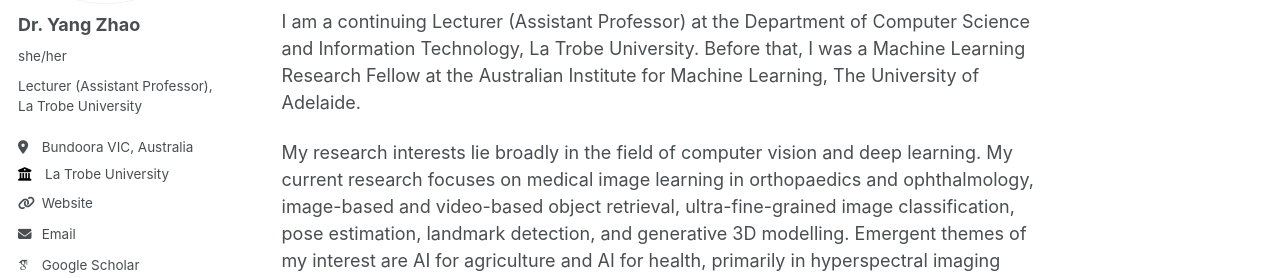
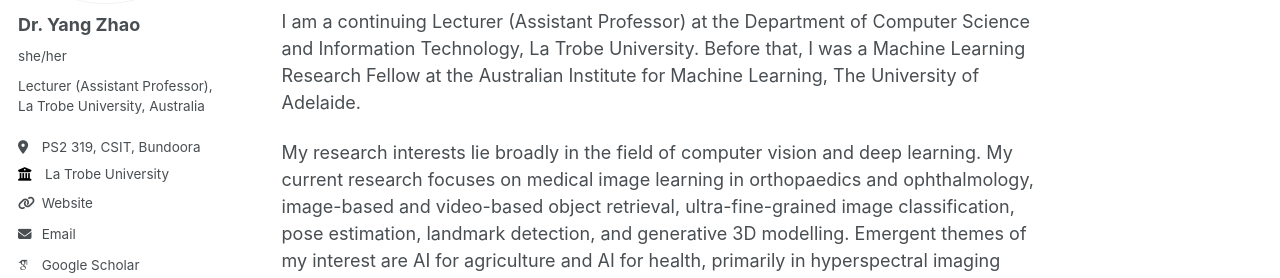
Before and after one commit to yangyangkiki/yangyangkiki.github.io, a Jekyll site: the page built from _pages/about.md, in a window 1280 px wide. Shown: the part 236-514 px from the top of the page. Built offline with Jekyll 4.4.1, drawn with Linux system fonts in a browser that asks for light colours; some web fonts are replaced.

Commit message:
Revise bio and location in _config.yml
Updated bio and location details for Dr. Yang Zhao.

```diff
--- a/_config.yml
+++ b/_config.yml
@@ -24,8 +24,8 @@
   avatar           : "profile_Yang.png"
   name             : "Dr. Yang Zhao"
   pronouns         : "she/her"
-  bio              : "Lecturer (Assistant Professor), La Trobe University"
-  location         : "Bundoora VIC, Australia"
+  bio              : "Lecturer (Assistant Professor), La Trobe University, Australia"
+  location         : "PS2 319, CSIT, Bundoora"
   employer         : "La Trobe University"
   uri              : "https://scholars.latrobe.edu.au/y4zhao"
   email            : "y.zhao2@latrobe.edu.au"
```
